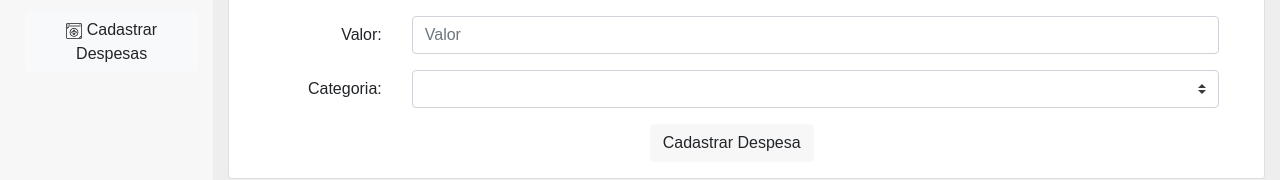
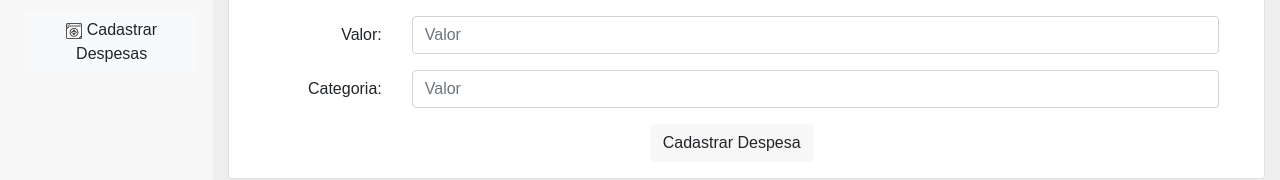
Before and after one commit to mbafiaptrabalhos/trabalho-microservices-development, an Angular app in the folder frontend-controle-financeiro/: page /create in a window 1280 px wide. Shown: the part 211-391 px from the top of the page. Built offline with nearby package versions, Linux system fonts and the light colour scheme.

Commit message:
Ajuste front listagem

```diff
--- a/frontend-controle-financeiro/src/app/views/home/despesas/create-despesas/create-despesas.component.html
+++ b/frontend-controle-financeiro/src/app/views/home/despesas/create-despesas/create-despesas.component.html
@@ -40,12 +40,7 @@
                         <div class="form-group row">
                           <label for="in" class="col-sm-2 col-form-label" style="text-align: end;">Categoria:</label>
                           <div class="col-sm-10">
-                            <select class="custom-select" [(ngModel)]="request.categoria">
-                              <option selected>Categoria da Despesa</option>
-                              <option value="1">Categoria Um</option>
-                              <option value="2">Categoria Dois</option>
-                              <option value="3">Categoria Três</option>
-                            </select>
+                            <input  class="form-control" id="inputCategoria" placeholder="Valor" [(ngModel)]="request.categoria">
                           </div>
                         </div>
 
--- a/frontend-controle-financeiro/src/app/views/home/despesas/despesas.service.ts
+++ b/frontend-controle-financeiro/src/app/views/home/despesas/despesas.service.ts
@@ -14,8 +14,8 @@ export class DespesasService {
 
   constructor(private http: HttpClient) { }
 
-  getDespesas(): Observable<ResponseDespesas>{
-    return this.http.get<ResponseDespesas>(this.url)
+  getDespesas(): Observable<ResponseDespesas[]>{
+    return this.http.get<ResponseDespesas[]>(this.url)
   }
 
   createDespesas(request: RequestCreate): Observable<ResponseCreate>{
--- a/frontend-controle-financeiro/src/app/views/home/despesas/lista-despesas.component.html
+++ b/frontend-controle-financeiro/src/app/views/home/despesas/lista-despesas.component.html
@@ -30,7 +30,7 @@
                             </tr>
                           </thead>
                           <tbody>
-                            <tr *ngFor="let despesas of responseDespesas.data">
+                            <tr *ngFor="let despesas of responseDespesas">
                               <td>{{despesas.descricao}}</td>
                               <td>{{despesas.dataDespesa}}</td>
                               <td>{{despesas.valor}}</td>
--- a/frontend-controle-financeiro/src/app/views/home/despesas/lista-despesas.component.ts
+++ b/frontend-controle-financeiro/src/app/views/home/despesas/lista-despesas.component.ts
@@ -9,7 +9,7 @@ import { ResponseDespesas } from './user.model';
 })
 export class ListaDespesasComponent implements OnInit {
 
-  responseDespesas!: ResponseDespesas;
+  responseDespesas!: ResponseDespesas[];
 
   constructor(private despesasService: DespesasService ) { }
 
--- a/frontend-controle-financeiro/src/app/views/home/despesas/user.model.ts
+++ b/frontend-controle-financeiro/src/app/views/home/despesas/user.model.ts
@@ -13,7 +13,7 @@ export interface ResponseDespesas {
     dataDespesa: string;
     valor: string;
     categoria: string;
-    data: Despesa[];
+    // data: Despesa[];
 }
 
 /*Create*/
```
